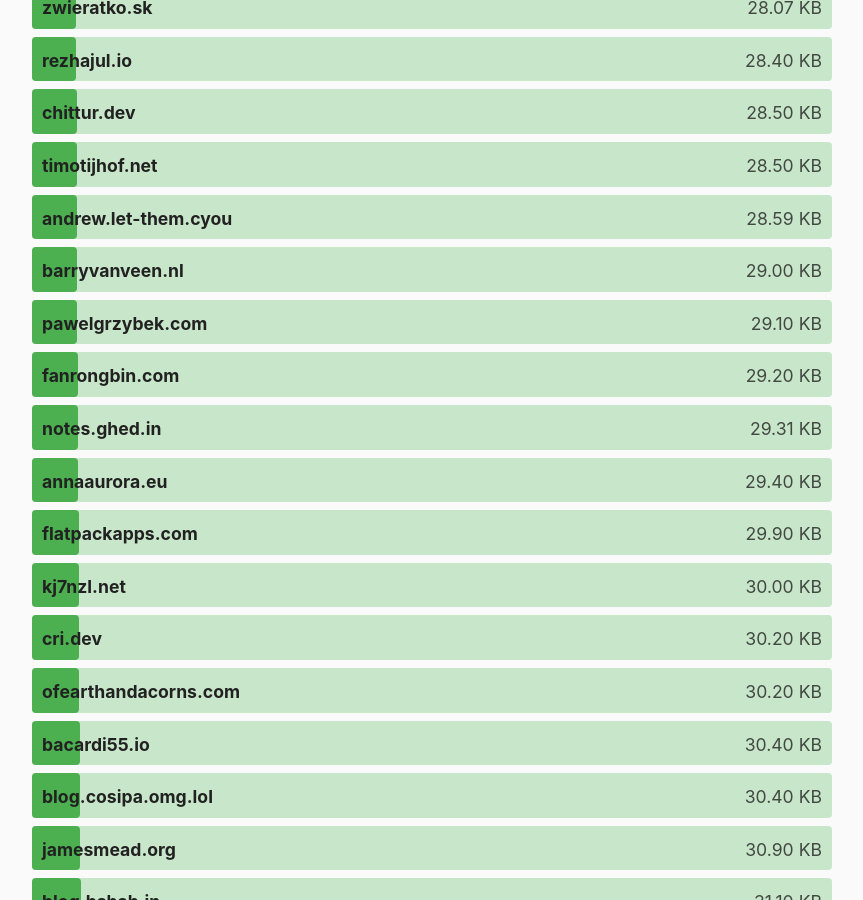
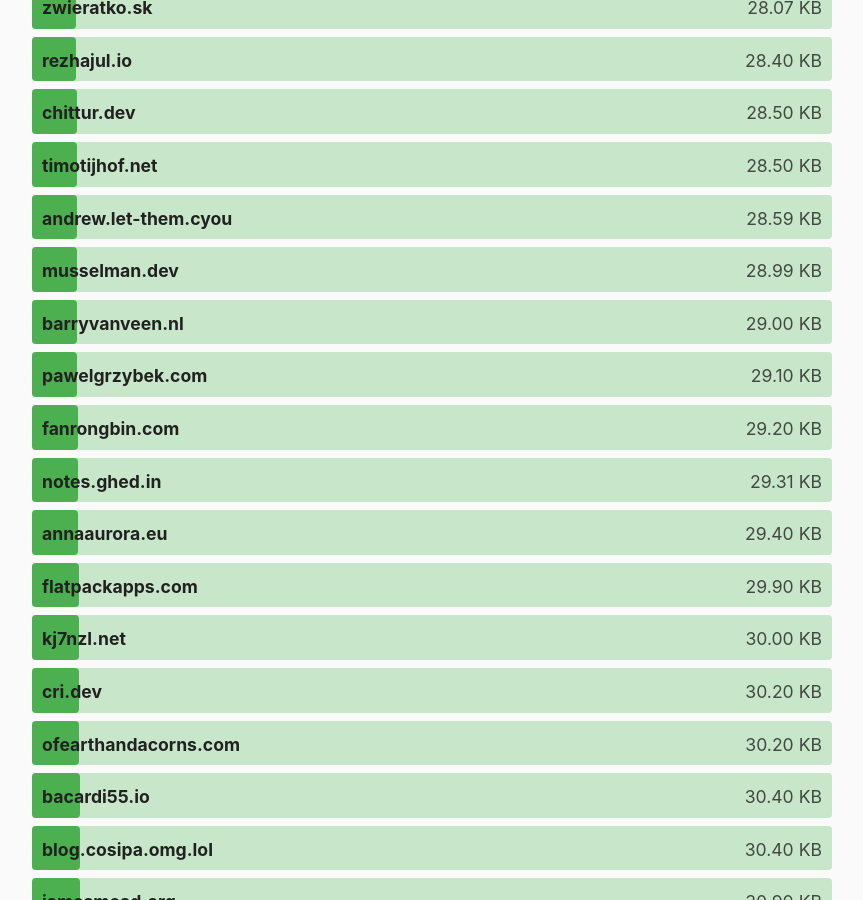
Before and after one commit to kevquirk/512kb.club, a Jekyll site: the page built from index.md, in a window 1280 px wide and 900 px high, scrolled down 12578 px. Shown: the whole window, without its empty margins (208-1071 px from the left). Built offline with Jekyll 4.4.1, drawn with Linux system fonts in a browser that asks for light colours.

Commit message:
Update sites.yml

```diff
--- a/_data/sites.yml
+++ b/_data/sites.yml
@@ -1,3 +1,8 @@
+- domain: musselman.dev
+  url: https://musselman.dev
+  size: 28.99
+  last_checked: 2024-07-08
+
 - domain: 0xedward.io
   url: https://0xedward.io/
   size: 6.2
```
